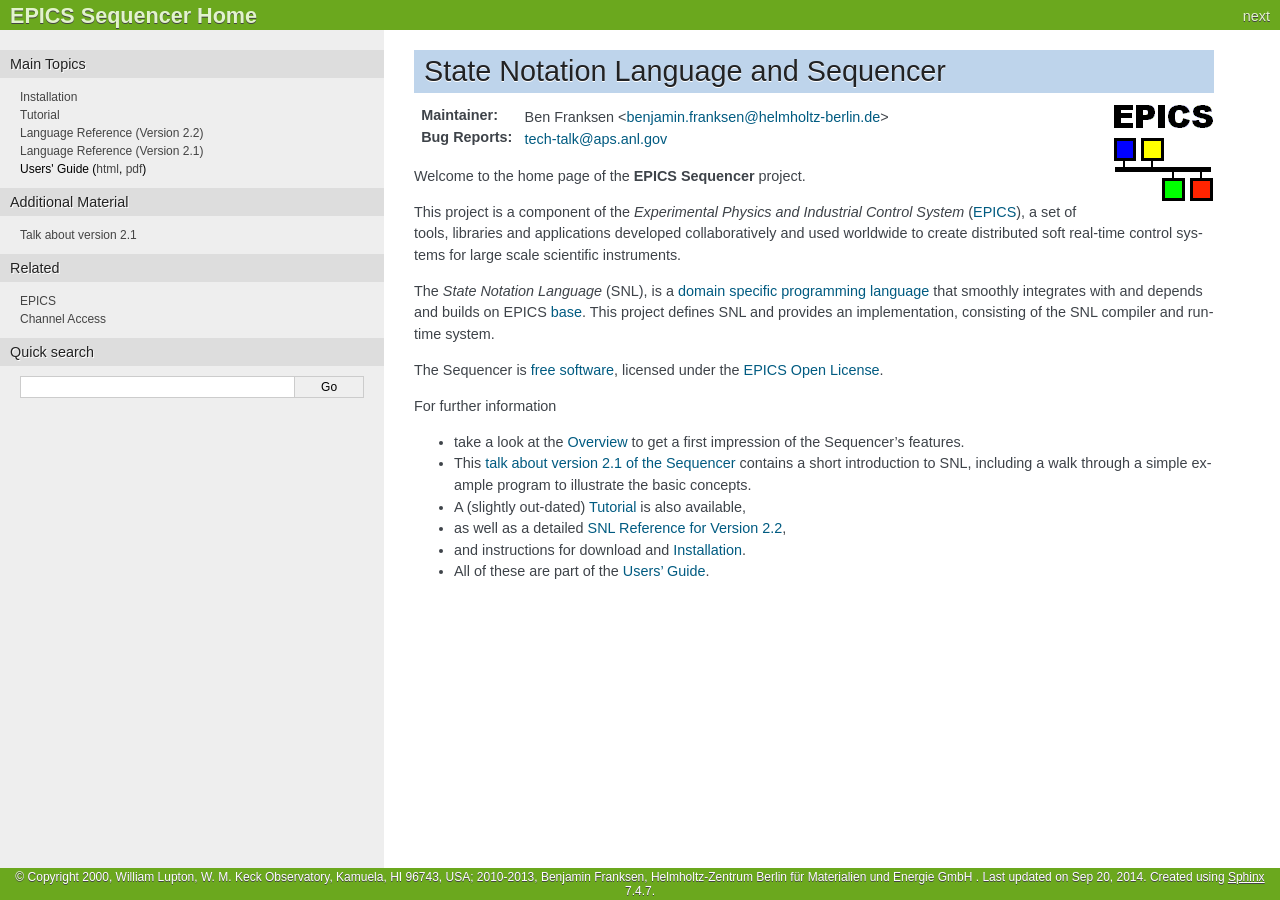
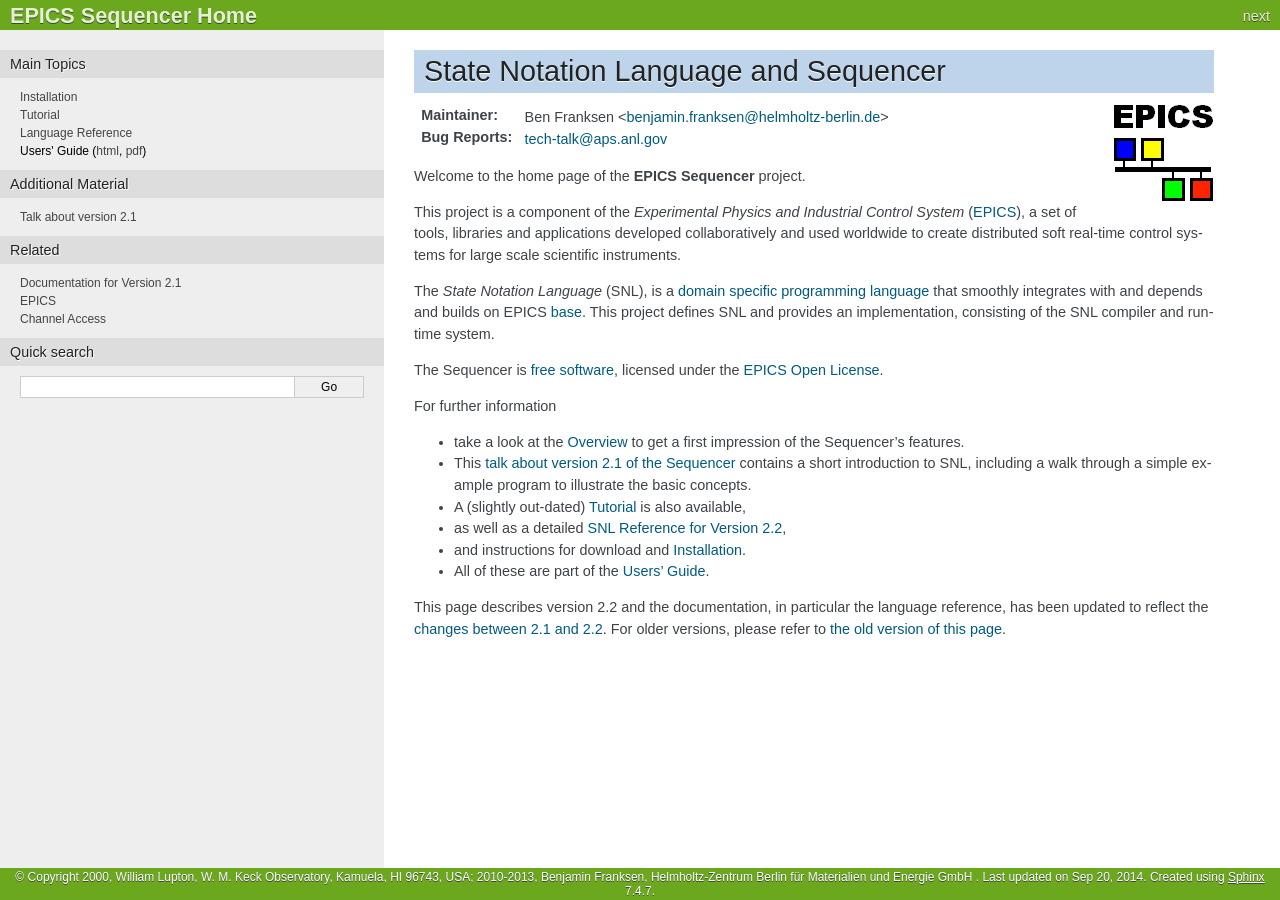
Before and after one commit to jeonghanlee/sequencer-2-2, a Sphinx documentation site: the page built from documentation/index.txt, in a window 1280 px wide. Built offline with Sphinx 7.4.7, drawn with Linux system fonts in a browser that asks for light colours.

Commit message:
docs: adapted front page to version 2.2 split

```diff
--- a/documentation/About.txt
+++ b/documentation/About.txt
@@ -27,9 +27,14 @@
 
 * All of these are part of the :doc:`Manual`.
 
+This page describes version 2.2 and the documentation, in particular the
+language reference, has been updated to reflect the :ref:`changes between 2.1 and
+2.2 <Release_Notes_2.2.0>`. For older versions, please refer to `the old version of this page`_.
+
 .. _domain specific programming language: http://en.wikipedia.org/wiki/Domain-specific_programming_language
 .. _EPICS: http://www.aps.anl.gov/epics/
 .. _base: http://www.aps.anl.gov/epics/base/index.php
 .. _talk about version 2.1 of the Sequencer: http://www-csr.bessy.de/control/SoftDist/sequencer/talks/epics-meeting-2011-PSI/sequencer-2-1-slides.pdf
 .. _free software: http://www.gnu.org/philosophy/free-sw.html
 .. _EPICS Open License: http://www.aps.anl.gov/epics/license/open.php
+.. _the old version of this page: http://www-csr.bessy.de/control/SoftDist/sequencer-2-1/index.html
--- a/documentation/templates/home.html
+++ b/documentation/templates/home.html
@@ -13,6 +12,7 @@
 </ul>
 <h3>{{ 'Related' }}</h3>
 <ul class="topless">
+<li><a href="{{ pathto('../sequencer-2-1/index.html', 1) }}">Documentation for Version 2.1</a></li>
 <li><a href="http://www.aps.anl.gov/epics/">{{ 'EPICS' }}</a></li>
 <li><a href="http://www.aps.anl.gov/epics/base/R3-14/12-docs/CAref.html">{{ 'Channel Access' }}</a></li>
 </ul>
```
Also changed, not shown: other parts of documentation/templates/home.html (+1 -2 lines).
